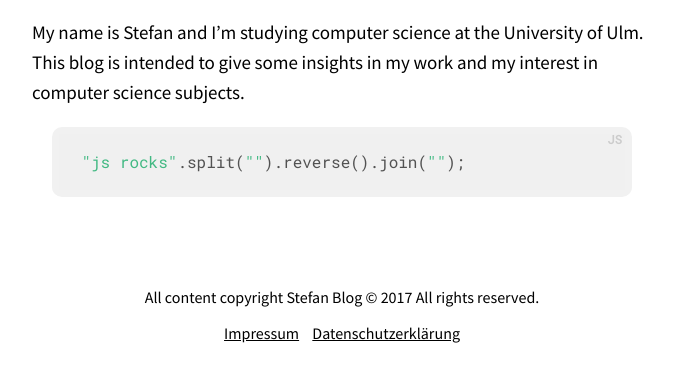
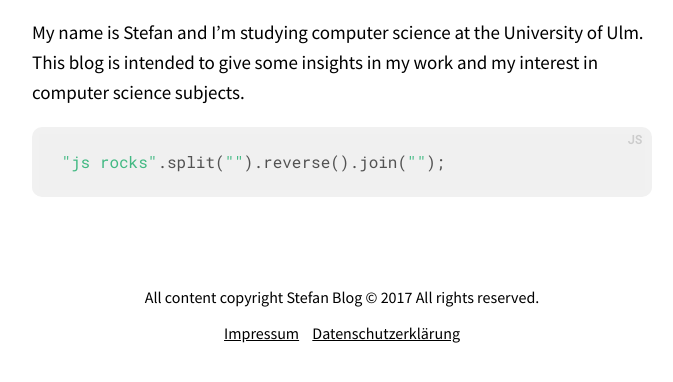
Before and after one commit to stevijo/stevijo.github.io, a plain HTML site: page 2016/06/22/hello-world/index.html in a window 1280 px wide. Shown: the part 318-700 px from the top of the page, without its empty margins (298-971 px from the left). Drawn offline with Linux system fonts and the light colour scheme.

Commit message:
Site updated: 2017-05-07 22:58:32

```diff
--- a/css/style.css
+++ b/css/style.css
@@ -42,6 +42,7 @@ blockquote {
   box-sizing: inherit;
 }
 .inner {
+  position: relative;
   padding: 20px 40px;
   background-color: #fff;
   max-width: 700px;
@@ -2535,7 +2536,7 @@ pre {
 .highlight {
   background-color: #f1f1f1;
   padding: 7px;
-  margin: 20px;
+  margin: 20px 0px;
   border-radius: 10px;
 }
 footer .inner {
```
